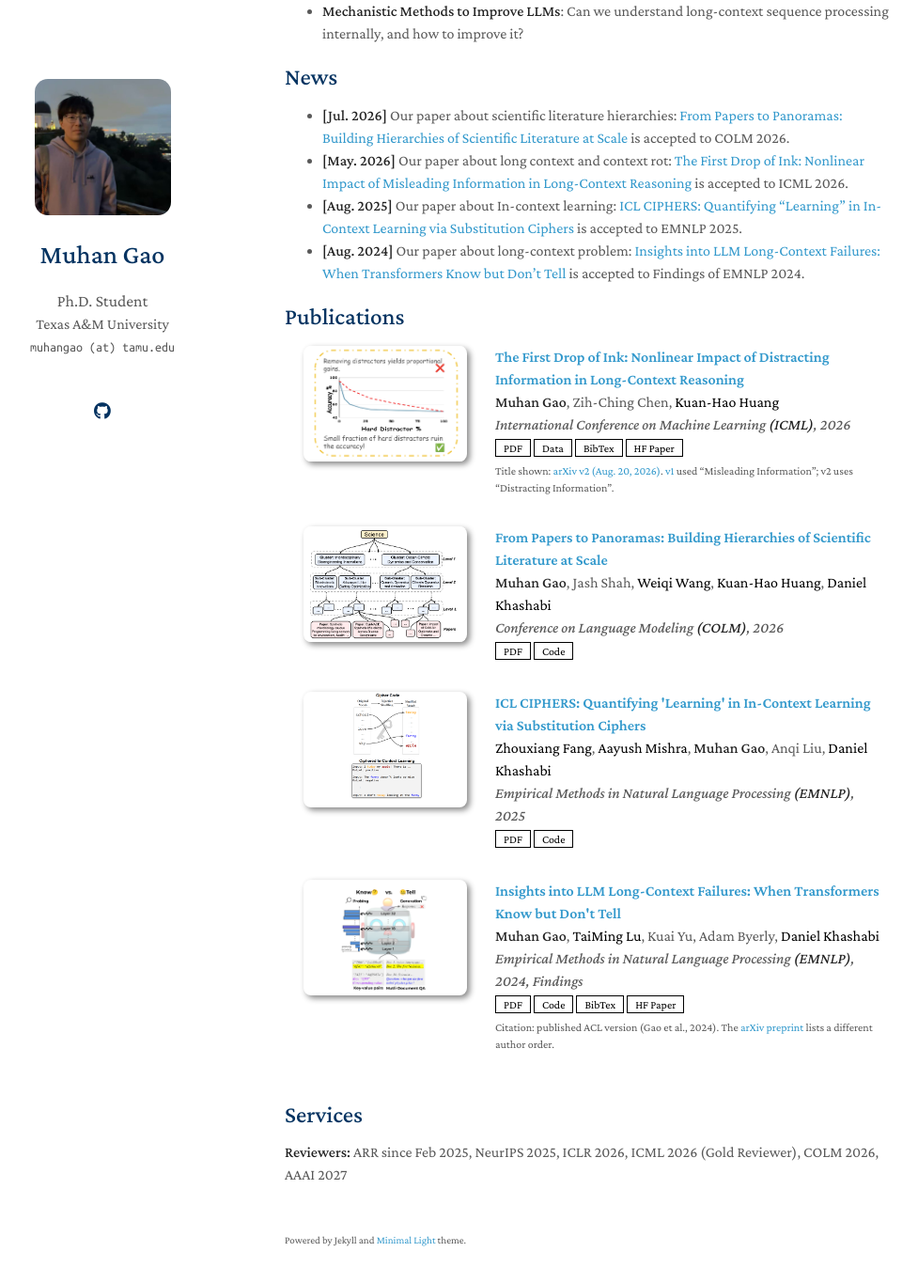
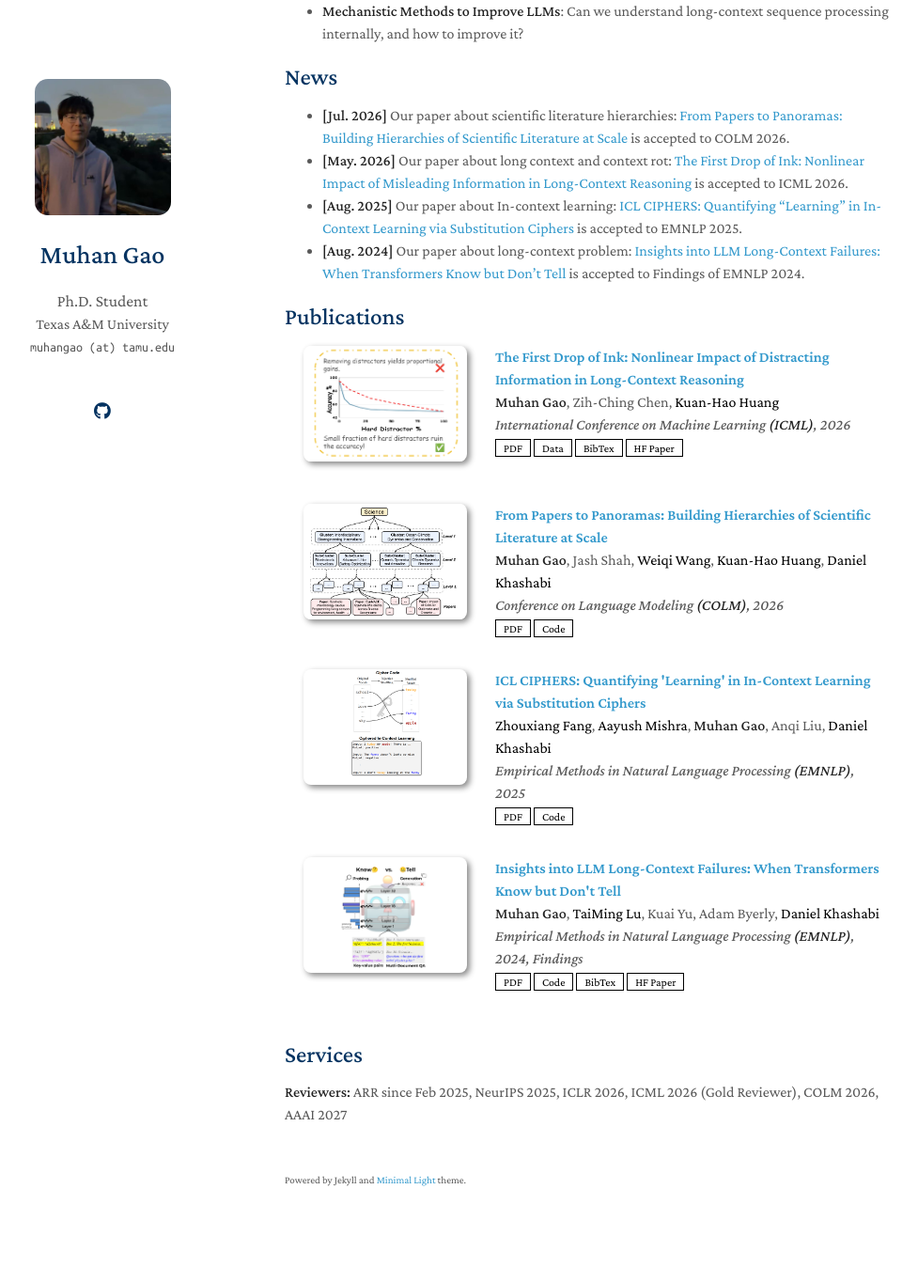
Before and after one commit to muhangao/muhan-website, a Jekyll site: the page built from index.md, in a window 1280 px wide and 1400 px high, scrolled down 311 px. Shown: the top 1365 px of the window at 94% size, without its empty margins (167-1144 px from the left). Built offline with Jekyll 4.4.1, drawn with Linux system fonts in a browser that asks for light colours; a style sheet for code colours, icons or effects is not loaded; our own code applies the rules of GitHub Pages for plain Markdown files; after the commit the page ends 1647 px from its top, so only the background shows below that.

Commit message:
Remove paper version and citation notes from homepage

```diff
--- a/_data/publications.yml
+++ b/_data/publications.yml
@@ -6,7 +6,7 @@ main:
     pdf: https://arxiv.org/abs/2605.10828
     data: https://huggingface.co/datasets/lab-flair/qa-dataset-k1000
     bibtex: /assets/files/first-drop-of-ink.bib
-    others: '<a href="https://huggingface.co/papers/2605.10828" class="btn btn-sm z-depth-0" role="button" target="_blank" style="font-size:12px;">HF Paper</a><div style="font-size:12px;margin-top:4px;">Title shown: <a href="https://arxiv.org/abs/2605.10828v2">arXiv v2 (Aug. 20, 2026)</a>. <a href="https://arxiv.org/abs/2605.10828v1">v1</a> used “Misleading Information”; v2 uses “Distracting Information”.</div>'
+    others: '<a href="https://huggingface.co/papers/2605.10828" class="btn btn-sm z-depth-0" role="button" target="_blank" style="font-size:12px;">HF Paper</a>'
     image: ./assets/img/teaser-ink.png
 
   - title: "From Papers to Panoramas: Building Hierarchies of Scientific Literature at Scale"
@@ -32,5 +32,5 @@ main:
     pdf: https://aclanthology.org/2024.findings-emnlp.447/
     code: https://github.com/TaiMingLu/know-dont-tell
     bibtex: https://aclanthology.org/2024.findings-emnlp.447.bib
-    others: '<a href="https://huggingface.co/papers/2406.14673" class="btn btn-sm z-depth-0" role="button" target="_blank" style="font-size:12px;">HF Paper</a><div style="font-size:12px;margin-top:4px;">Citation: published ACL version (Gao et al., 2024). The <a href="https://arxiv.org/abs/2406.14673">arXiv preprint</a> lists a different author order.</div>'
+    others: '<a href="https://huggingface.co/papers/2406.14673" class="btn btn-sm z-depth-0" role="button" target="_blank" style="font-size:12px;">HF Paper</a>'
     image: ./assets/img/teaser-k&t.png
```
